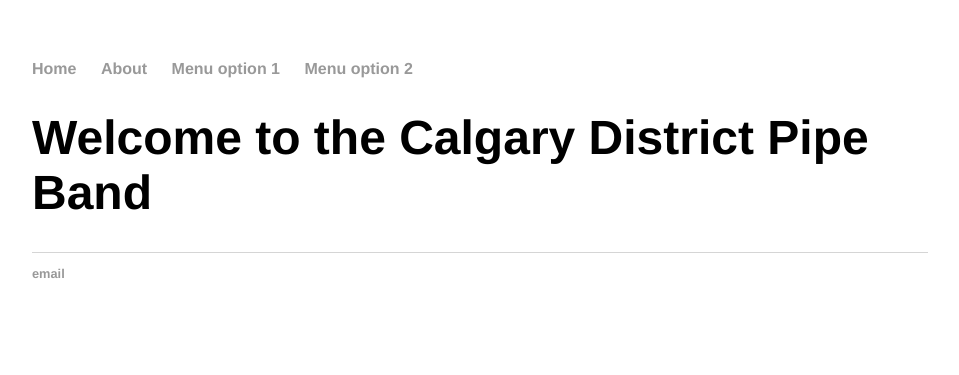
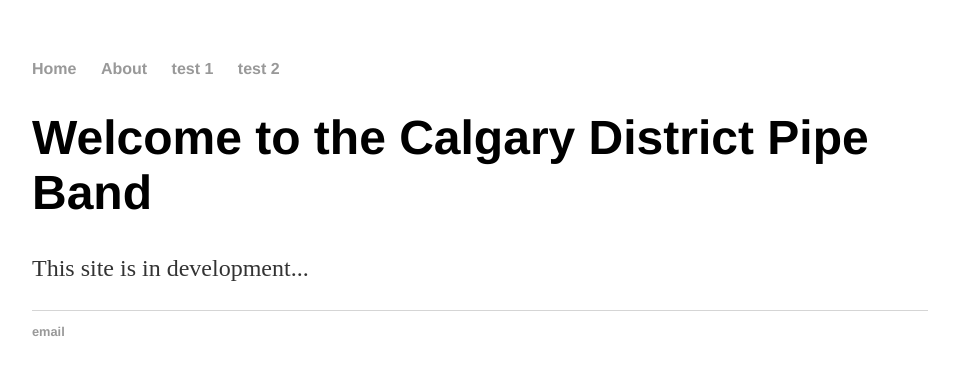
Before and after one commit to andyincalgary/cdpbsociety.github.io, a Jekyll site: the page built from index.html, in a window 1280 px wide. Shown: the top 375 px of the page, without its empty margins (160-1119 px from the left). Built offline with Jekyll 4.4.1, drawn with Linux system fonts in a browser that asks for light colours.

Commit message:
Update index.html

```diff
--- a/index.html
+++ b/index.html
@@ -1,27 +1,8 @@
-<!DOCTYPE html>
-<html>
-	<head>
-		<title>Calgary District Pipe Band Society</title>
-		<link rel="stylesheet" type="text/css" href="/css/main.css">
-	</head>
-	<body>
-		<nav>
-    		<ul>
-        		<li><a href="/">Home</a></li>
-	        	<li><a href="/">About</a></li>
-        		<li><a href="/">Menu option 1</a></li>
-        		<li><a href="/">Menu option 2</a></li>
-    		</ul>
-		</nav>
-		<div class="container">
-    		<div class="blurb">
-        		<h1>Welcome to the Calgary District Pipe Band</h1>
-    		</div><!-- /.blurb -->
-		</div><!-- /.container -->
-		<footer>
-    		<ul>
-        		<li><a href="mailto:cdpbsocietycontact@gmail.com">email</a></li>
-			</ul>
-		</footer>
-	</body>
-</html>
+---
+layout: default
+title: Calgary District Pipe Band
+---
+<div class="blurb">
+	<h1>Welcome to the Calgary District Pipe Band</h1>
+	<p>This site is in development...</p>
+</div>
```
